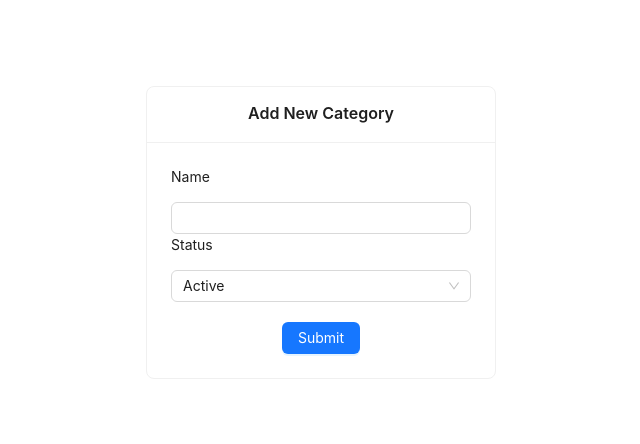
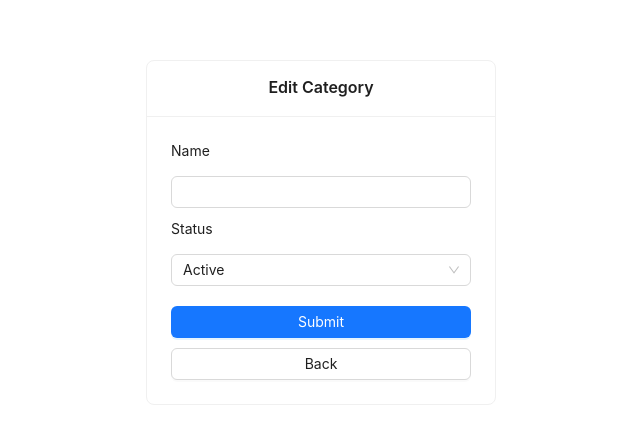
Before and after one commit to RevoU-FSSE-2/week-13-sanhendrindp, a React (Vite) app in the folder react-app/: page /category/edit/1 in a window 1280 px wide. Shown: the part 168-612 px from the top of the page, without its empty margins (319-959 px from the left). Built offline with nearby package versions, Linux system fonts and the light colour scheme.

Commit message:
style: :lipstick: Styling form add category & edit category

```diff
--- a/react-app/src/components/CategoryForm/index.tsx
+++ b/react-app/src/components/CategoryForm/index.tsx
@@ -1,7 +1,8 @@
-import { Card, Typography, Input, Select, Button } from "antd";
+import { Typography, Input, Select, Button } from "antd";
 import { useFormik } from "formik";
 import { initialValues, validationSchema } from "./categoryFormSchema";
 import { CategoryForm as CategoryFormProps } from "../../types";
+import { useNavigate } from "react-router-dom";
 
 interface Props {
   onSubmit: (values: CategoryFormProps) => void;
@@ -18,9 +19,10 @@ const CategoryForm = ({ onSubmit }: Props) => {
     validationSchema: validationSchema,
   });
 
+  const navigate = useNavigate();
+
   return (
     <>
-      <Card title={"Add New Category"} bordered style={{ width: "350px" }}>
       <form onSubmit={formMik.handleSubmit}>
         <div>
           <Typography.Paragraph style={{ textAlign: "left" }}>
@@ -33,11 +35,15 @@ const CategoryForm = ({ onSubmit }: Props) => {
             status={formMik.errors.name && "error"}
           />
           {formMik.errors.name && (
-              <Typography.Paragraph>{formMik.errors.name}</Typography.Paragraph>
+            <Typography.Paragraph style={{ color: "red" }}>
+              {formMik.errors.name}
+            </Typography.Paragraph>
           )}
         </div>
         <div>
-            <Typography.Paragraph style={{ textAlign: "left" }}>
+          <Typography.Paragraph
+            style={{ textAlign: "left", marginTop: "10px" }}
+          >
             {"Status"}
           </Typography.Paragraph>
           <Select
@@ -56,7 +62,7 @@ const CategoryForm = ({ onSubmit }: Props) => {
             ]}
           ></Select>
           {formMik.errors.is_active && (
-              <Typography.Paragraph>
+            <Typography.Paragraph style={{ color: "red" }}>
               {formMik.errors.is_active}
             </Typography.Paragraph>
           )}
@@ -64,12 +70,19 @@ const CategoryForm = ({ onSubmit }: Props) => {
         <Button
           type={"primary"}
           htmlType={"submit"}
-            style={{ marginTop: 20 }}
+          style={{ marginTop: 20, width: "300px" }}
         >
           Submit
         </Button>
+        <Button
+          type={"default"}
+          htmlType={"submit"}
+          style={{ marginTop: 10, width: "300px" }}
+          onClick={() => navigate("/category")}
+        >
+          Back
+        </Button>
       </form>
-      </Card>
     </>
   );
 };
--- a/react-app/src/containers/CategoryEdit/index.tsx
+++ b/react-app/src/containers/CategoryEdit/index.tsx
@@ -1,4 +1,5 @@
 import { CategoryForm } from "../../components";
+import { Card } from "antd";
 // import { useParams } from "react-router-dom";
 
 const CategoryEdit = () => {
@@ -6,8 +7,9 @@ const CategoryEdit = () => {
 
   return (
     <>
-      {/* <div>Ini pages buat edit category: {params?.id}</div> */}
-      <CategoryForm />
+      <Card title={"Edit Category"} bordered style={{ width: "350px" }}>
+        <CategoryForm />
+      </Card>
     </>
   );
 };
--- a/react-app/src/containers/CategoryNew/index.tsx
+++ b/react-app/src/containers/CategoryNew/index.tsx
@@ -1,6 +1,7 @@
 import { CategoryForm } from "../../components";
 import { useNavigate } from "react-router-dom";
 import { CategoryForm as CategoryFormProps } from "../../types";
+import { Card } from "antd";
 
 const CategoryNew = () => {
   const navigate = useNavigate();
@@ -28,7 +29,9 @@ const CategoryNew = () => {
 
   return (
     <>
-      <CategoryForm onSubmit={onSubmit} />
+      <Card title={"Add Category"} bordered style={{ width: "350px" }}>
+        <CategoryForm onSubmit={onSubmit} />
+      </Card>
     </>
   );
 };
```
Lines whose indentation alone changed are shown as unchanged.
